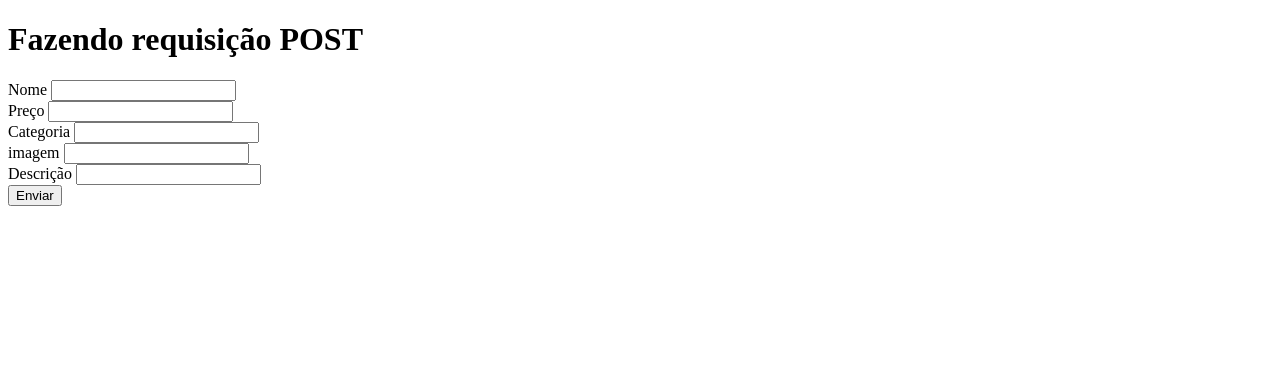
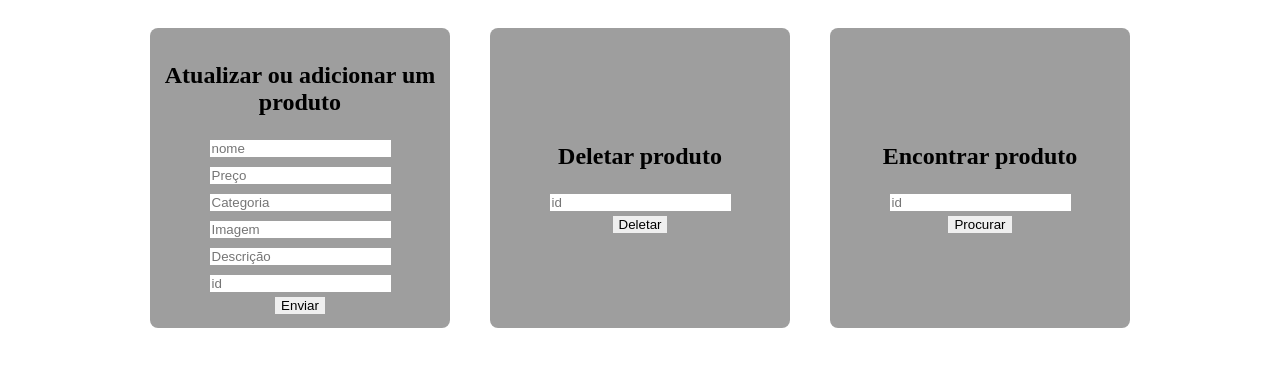
Before and after one commit to Kenzie-Academy-Brasil-Developers/api-kenziefood-m2-lufelipe12, a website: page admin.html in a window 1280 px wide. Drawn offline with Linux system fonts and the light colour scheme; no server answers.

Commit message:
rotas funcionando com form

```diff
--- a/admin.html
+++ b/admin.html
@@ -4,43 +4,36 @@
     <meta charset="UTF-8">
     <meta http-equiv="X-UA-Compatible" content="IE=edge">
     <meta name="viewport" content="width=device-width, initial-scale=1.0">
+    <link rel="stylesheet" href="./src/style/admin.css">
     <title>teste</title>
 </head>
 <body>
 
     <div class="container">
-        <h1>Fazendo requisição POST</h1>
-        <form id="register-form">
 
-          <div class="input-box">
-            <label>Nome</label>
-            <input autocomplete="off" type="text" name="nome" id="name" />
-          </div>
+        <form id="path-post">
+          <h2>Atualizar ou adicionar um produto</h2>
+            <input autocomplete="off" placeholder="nome" type="text" name="nome" id="name"/>
+            <input autocomplete="off" placeholder="Preço" type="text" name="preco" id="price" />
+            <input autocomplete="off" placeholder="Categoria" type="text" name="categoria" id="cat" />
+            <input autocomplete="off" placeholder="Imagem" type="text" name="imagem" id="img" />
+            <input autocomplete="off" placeholder="Descrição" type="text" name="descricao" id="description" />
+            <input autocomplete="off" placeholder="id" type="text" name="id" id="id" />
+            <button type="submit">Enviar</button>
+        </form>
 
-          <div class="input-box">
-            <label>Preço</label>
-            <input autocomplete="off" type="text" name="preco" id="price" />
-          </div>
+        <section class="delete">
+          <h2>Deletar produto</h2>
+            <input autocomplete="off" placeholder="id" type="text" name="id" id="idDel"/>
+            <button id="delete" >Deletar</button>
+        </section>
 
-          <div class="input-box">
-            <label>Categoria</label>
-            <input autocomplete="off" type="text" name="categoria" id="cat" />
-          </div>
+        <section class="get">
+          <h2>Encontrar produto</h2>
+            <input placeholder="id" type="text" name="id" id="idGet"/>
+            <button id="get">Procurar</button>
+        </section>
 
-          <div class="input-box">
-            <label>imagem</label>
-            <input autocomplete="off" type="text" name="imagem" id="img" />
-          </div>
-
-          <div class="input-box">
-            <label>Descrição</label>
-            <input autocomplete="off" type="text" name="descricao" id="description" />
-          </div>
-
-          <button type="submit">Enviar</button>
-
-        </form>
-        <div id="result"></div>
       </div>
 
     <script src="/src/script/mock/admin.js"></script>
--- a/src/script/mock/admin.js
+++ b/src/script/mock/admin.js
@@ -1,10 +1,14 @@
 //pegando conteudo do html para fazer o post ou patch
-const registerForm = document.getElementById("register-form")
+const registerForm = document.getElementById("path-post");
+const get = document.getElementById("get")
+const del = document.getElementById("delete")
+const inputGet = document.getElementById("idGet")
+const inputDel = document.getElementById("idDel")
 
 async function handleSubmit(evt) {
-
     evt.preventDefault()
-
+    let boleano = false;
+    let id = 0;
     let data = {}
     const elements = registerForm.elements
 
@@ -14,15 +18,24 @@ const registerForm = document.getElementById("register-form")
         if (item.name !== "") {
             data[item.name] = item.value
         }
+
+        if(item.name === "id" && item.value !== ""){
+                boleano = true;
+                id = item.value;
+        }
     }
 
-        const response = await getApi(id);
+    if(boleano){
+        const response = await patchApi(data, id);
+    }else{
+        const response = await createUpdateUser(data);
     }
 
+}
 registerForm.addEventListener("submit", handleSubmit)
 
-//rota post my products
-async function createUser(data) {
+//rota post
+async function createUpdateUser(data) {
 
     const response = await fetch(
         `https://kenzie-food-api.herokuapp.com/my/product`,
@@ -40,8 +53,26 @@ async function createUser(data) {
     return response;
 }
 
-//rota get my products
+//rota patch
+async function patchApi(data, id){
+
+    if(id===undefined){ id = "/"; }
+
+    const response = await fetch(`https://kenzie-food-api.herokuapp.com/my/product/${id}`,
+   {
+            method: "PATCH",
+            headers: {
+                "Content-Type": "application/json",
+                Authorization: "Token eyJhbGciOiJIUzI1NiIsInR5cCI6IkpXVCJ9.eyJpZCI6MTUsImlhdCI6MTY0MzExNzE3NSwiZXhwIjoxNjQzOTgxMTc1LCJzdWIiOiJbb2JqZWN0IFVuZGVmaW5lZF0ifQ.6b_3z1Gck1dkq6MUXX-d5XGOYW_rgkyYGOLr_6Xo_MI",
+            },
+            body: JSON.stringify(data),
+    })
+    const json = await response.json();
+}
+
+//rota get
 async function getApi(id){
+
 
     if(id===undefined){ id = "/"; }
 
@@ -57,9 +88,11 @@ async function getApi(id){
     const json = await response.json();
     console.log(json)
 }
-getApi()
+get.addEventListener('click', async function(){
+    getApi(inputGet.value)
+})
 
-//rota delete id my products
+//rota delete
 async function deleteApi(id){
 
     if(id===undefined){ id = "/"; }
@@ -73,22 +106,7 @@ async function deleteApi(id){
             Authorization: "Token eyJhbGciOiJIUzI1NiIsInR5cCI6IkpXVCJ9.eyJpZCI6MTUsImlhdCI6MTY0MzExNzE3NSwiZXhwIjoxNjQzOTgxMTc1LCJzdWIiOiJbb2JqZWN0IFVuZGVmaW5lZF0ifQ.6b_3z1Gck1dkq6MUXX-d5XGOYW_rgkyYGOLr_6Xo_MI",
         }
     })
-
 }
-
-//rota patch my products
-async function patchApi(data, id){
-
-    if(id===undefined){ id = "/"; }
-
-    const response = await fetch(`https://kenzie-food-api.herokuapp.com/my/product/${id}`,
-   {
-            method: "PATCH",
-            headers: {
-                "Content-Type": "application/json",
-                Authorization: "Token eyJhbGciOiJIUzI1NiIsInR5cCI6IkpXVCJ9.eyJpZCI6MTUsImlhdCI6MTY0MzExNzE3NSwiZXhwIjoxNjQzOTgxMTc1LCJzdWIiOiJbb2JqZWN0IFVuZGVmaW5lZF0ifQ.6b_3z1Gck1dkq6MUXX-d5XGOYW_rgkyYGOLr_6Xo_MI",
-            },
-            body: JSON.stringify(data),
+del.addEventListener('click', async function(){
+    deleteApi(inputDel.value)
 })
-    const json = await response.json();
-}
--- /dev/null
+++ b/src/style/admin.css
@@ -0,0 +1,27 @@
+body, .container{
+    display: flex;
+    justify-content: center;
+    align-items: center;
+}
+
+#path-post, .delete, .get{
+    text-align: center;
+    display: flex;
+    justify-content: center;
+    align-items: center;
+    flex-direction: column;
+    background-color: rgb(158, 158, 158);
+    width: 300px;
+    height: 300px;
+    border-radius: 8px;
+    margin: 20px;
+}
+
+#path-post input, .delete input, .get input{
+    border: none;
+    margin: 5px;
+}
+
+#path-post button, .delete button, .get button{
+    border: none;
+}
```
Lines whose indentation alone changed are shown as unchanged.
